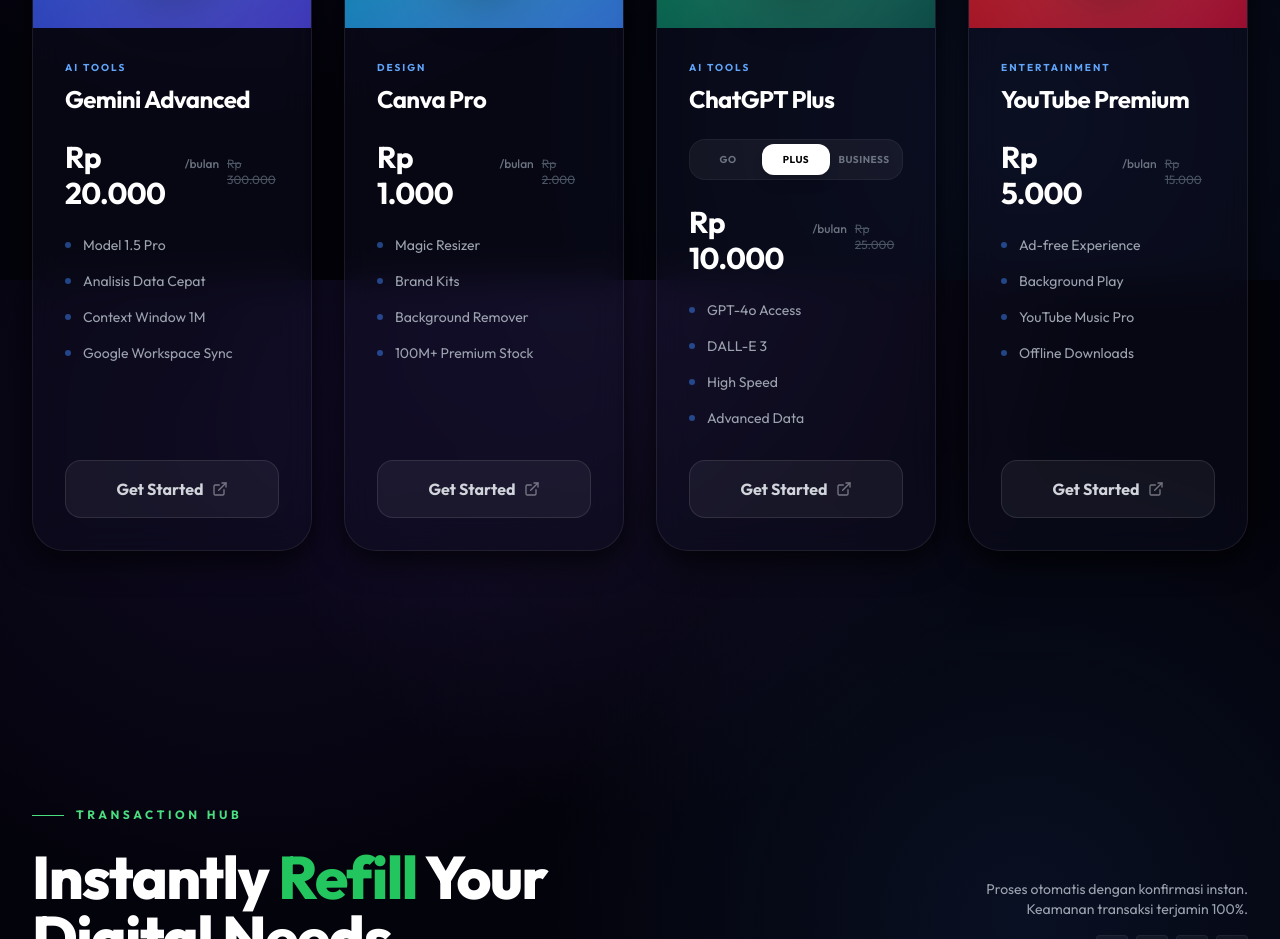
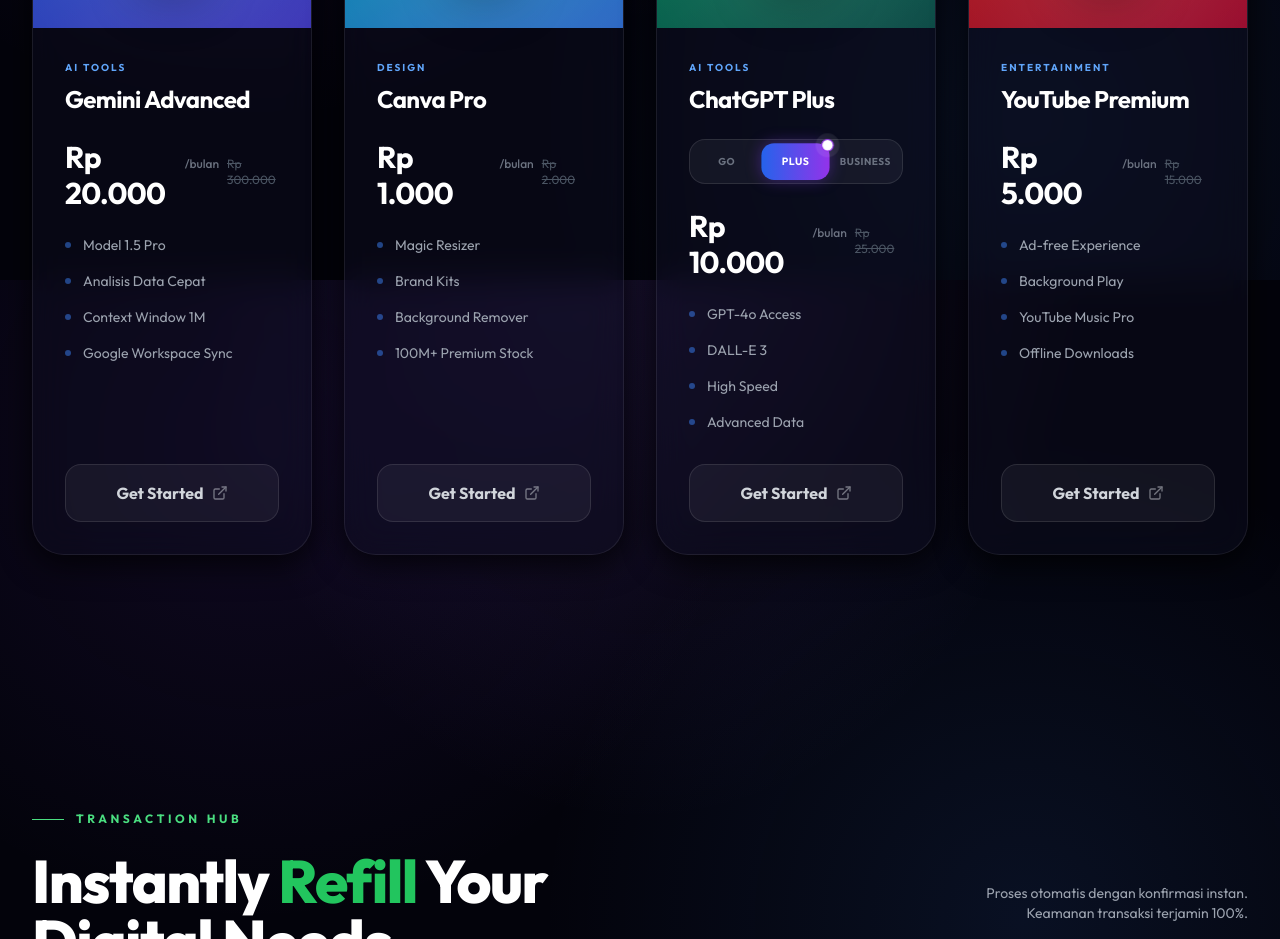
Before and after one commit to rizalafandi2022-sys/rekurstore, a React (Vite) app: page / in a window 1280 px wide. Shown: the part 2120-3059 px from the top of the page. Built offline with nearby package versions, Linux system fonts and the light colour scheme; no server answers.

Commit message:
feat(PremiumSelection): Enhance variant selector styling
Improve the visual appearance and user feedback for the variant selector in the PremiumSelection component. This includes a gradient background for the active variant, subtle animations, and a ping indicator for enhanced discoverability.

```diff
--- a/components/PremiumSelection.tsx
+++ b/components/PremiumSelection.tsx
@@ -126,14 +126,24 @@
 
         {/* Variant Selectors */}
         {product.variants && (
-          <div className="flex p-1 bg-white/5 rounded-2xl border border-white/5 mb-6">
+          <div className="flex p-1 bg-white/5 rounded-2xl border border-white/10 mb-6 gap-1">
              {product.variants.map((v) => (
                 <button
                   key={v.id}
                   onClick={() => setActiveVariantId(v.id)}
-                  className={`flex-1 py-2 px-1 rounded-xl text-[10px] font-bold uppercase tracking-wider transition-all ${activeVariantId === v.id ? 'bg-white text-black shadow-lg' : 'text-gray-500 hover:text-white'}`}
+                  className={`relative flex-1 py-2.5 px-1 rounded-xl text-[10px] font-bold uppercase tracking-wider transition-all duration-300 ${
+                    activeVariantId === v.id
+                    ? 'bg-gradient-to-r from-blue-600 to-purple-600 text-white shadow-[0_0_15px_rgba(124,58,237,0.4)] scale-[1.05] z-10'
+                    : 'text-gray-500 hover:text-gray-300 hover:bg-white/5'
+                  }`}
                 >
                   {v.name}
+                  {activeVariantId === v.id && (
+                    <span className="absolute -top-1 -right-1 flex h-3 w-3">
+                      <span className="animate-ping absolute inline-flex h-full w-full rounded-full bg-white opacity-75"></span>
+                      <span className="relative inline-flex rounded-full h-3 w-3 bg-white border border-purple-600"></span>
+                    </span>
+                  )}
                 </button>
              ))}
           </div>
```
